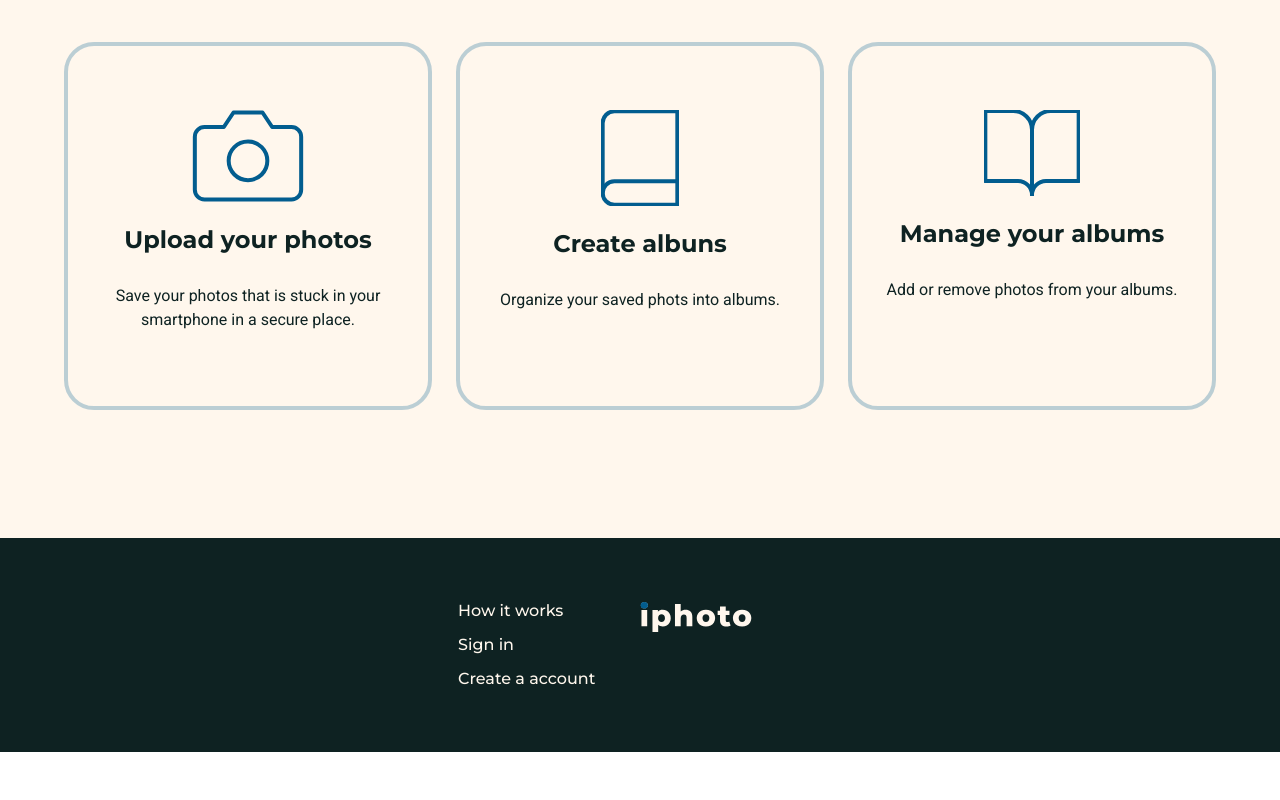
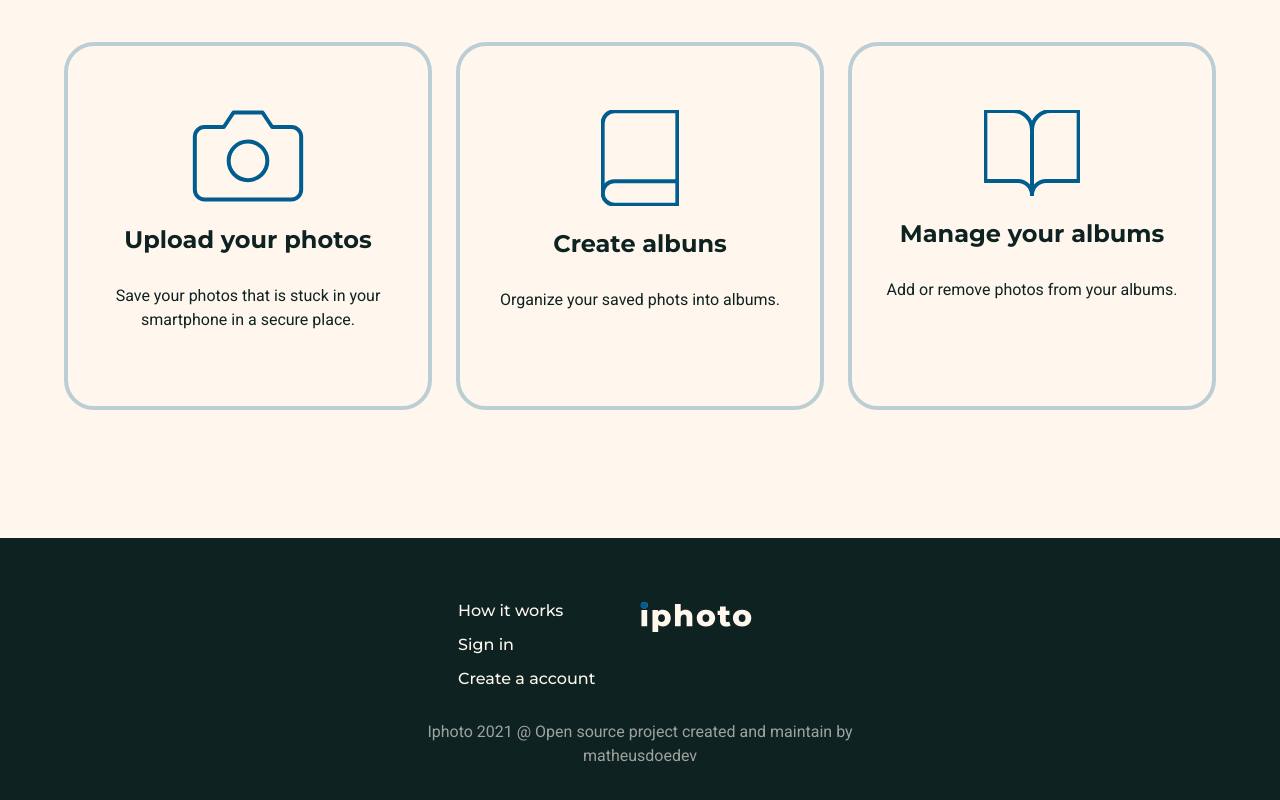
Before and after one commit to matheusdoedev/iphoto-web, a Next.js app: page / in a window 1280 px wide. Shown: the part 1018-1818 px from the top of the page. Before the commit the page ends 1770 px from the top, so only its background shows below. Built offline with nearby package versions, Linux system fonts and the light colour scheme.

Commit message:
refactor: copyright text added in Footer component

```diff
--- a/src/components/Footer/index.tsx
+++ b/src/components/Footer/index.tsx
@@ -42,6 +42,10 @@ function Footer(): JSX.Element {
             layout="fixed"
           />
         </div>
+        <p className={styles.FooterCopy}>
+          Iphoto 2021 @ Open source project created and maintain by
+          matheusdoedev
+        </p>
       </div>
     </footer>
   );
--- a/src/components/Footer/styles.module.scss
+++ b/src/components/Footer/styles.module.scss
@@ -31,3 +31,10 @@
 .FooterNavMenuLink {
   color: $white;
 }
+
+.FooterCopy {
+  color: $white;
+  margin: $md auto 0 auto;
+  text-align: center;
+  opacity: 0.6;
+}
```
